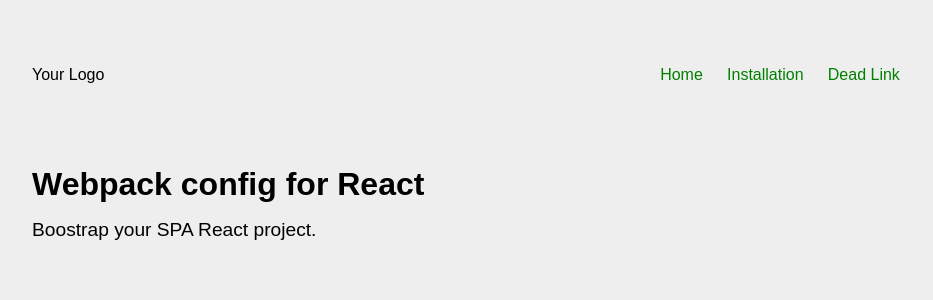
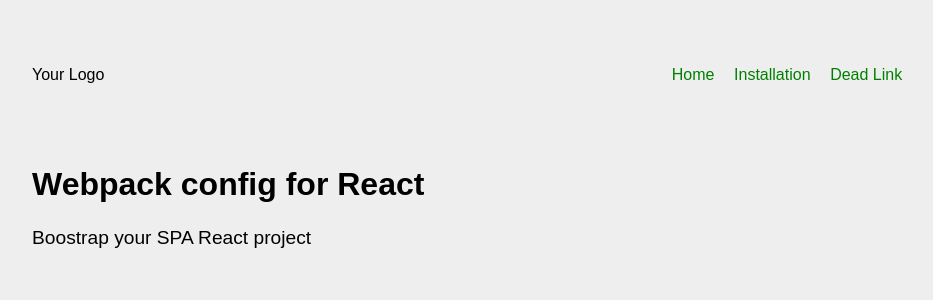
Before and after one commit to notAro14/mern-starter, a React app: page / in a window 1280 px wide. Shown: the top 300 px of the page, without its empty margins (168-1101 px from the left). Built offline with nearby package versions, Linux system fonts and the light colour scheme.

Commit message:
Update styling

```diff
--- a/src/components/Navbar/Navbar.jsx
+++ b/src/components/Navbar/Navbar.jsx
@@ -17,10 +17,11 @@ const NavbarContainer = styled.nav`
 const Navigation = styled.ul`
   display: flex;
   justify-content: space-around;
-  width: 30%;
+  width: 250px;
   @media (max-width: 768px) {
+    justify-content: space-between;
+    padding: 1rem 0;
     width: 100%;
-    padding: 1rem 0;
   }
 `;
 
--- a/src/components/P/P.jsx
+++ b/src/components/P/P.jsx
@@ -2,6 +2,7 @@ import styled from 'styled-components';
 
 const P = styled.p`
   font-size: 1.2rem;
+  padding: 0.5rem 0;
 `;
 
 export default P;
--- a/src/views/HomePage.jsx
+++ b/src/views/HomePage.jsx
@@ -5,7 +5,7 @@ import Heading from '../components/Heading/Heading';
 const HomePage = () => (
   <div>
     <Heading>Webpack config for React</Heading>
-    <P>Boostrap your SPA React project.</P>
+    <P>Boostrap your SPA React project</P>
   </div>
 );
 
--- a/src/views/InstallationPage.jsx
+++ b/src/views/InstallationPage.jsx
@@ -9,7 +9,7 @@ const InstallationPage = () => (
     <P>
       Clone this{' '}
       <ExternalLink href="https://github.com/notAro14/webpack-react-boilerplate">
-        repo.
+        repo
       </ExternalLink>
     </P>
   </div>
--- a/src/views/NotFoundPage.jsx
+++ b/src/views/NotFoundPage.jsx
@@ -10,7 +10,9 @@ const NotFound = () => {
     <div>
       <Heading>Oops</Heading>
       <P>
-        It seems that the page at <strong>{pathname}</strong> does not exist.
+        It seems that the page at <strong>{pathname}</strong> does not exist
+      </P>
+      <P>
         Return to <Link to="/">Home</Link>
       </P>
     </div>
```
